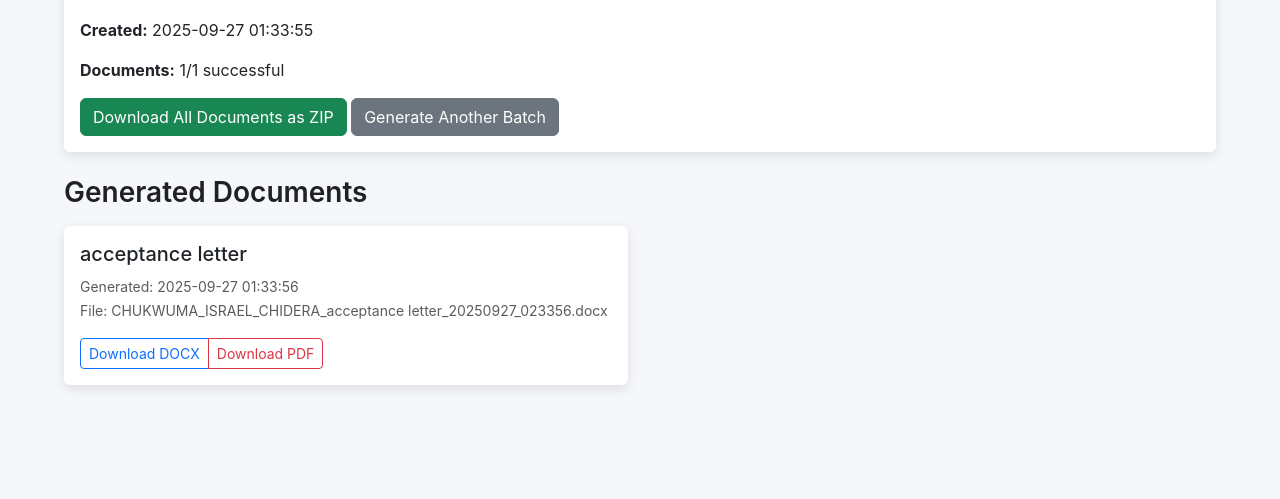
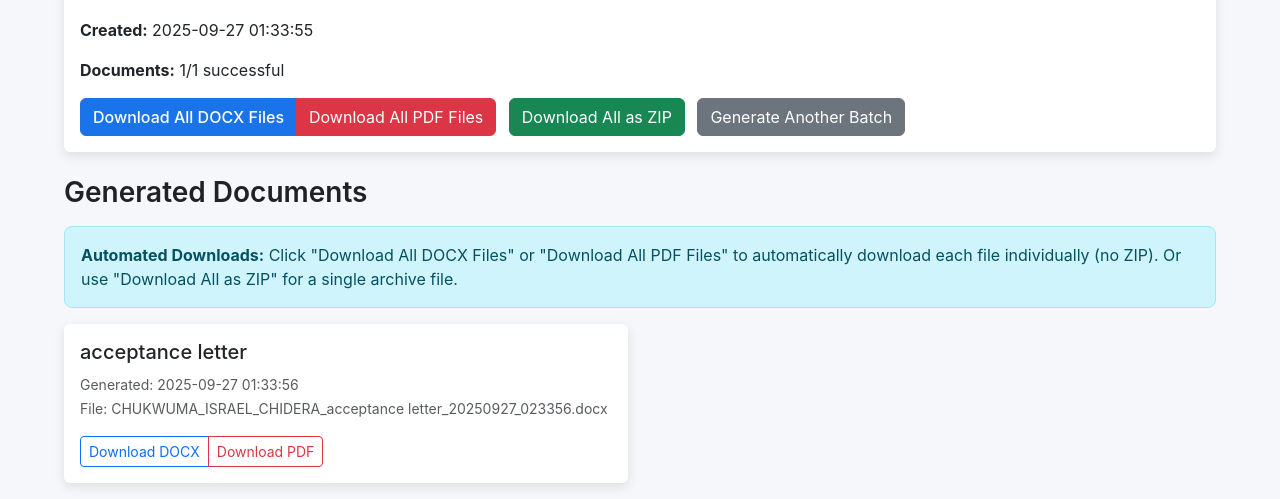
Before and after one commit to LordMirex/mytypist-prototype, a Flask app: page /batch_results/9617e447-b328-4094-a688-a33605b0f500 in a window 1280 px wide. Shown: the part 372-871 px from the top of the page. Before the commit the page ends 760 px from the top, so only its background shows below. Run offline with Flask 3, Linux system fonts and the light colour scheme.

Commit message:
Fixed the pdf generator

```diff
--- a/app.py
+++ b/app.py
@@ -5,8 +5,15 @@ from docxtpl import DocxTemplate, RichText
 from werkzeug.utils import secure_filename
 from reportlab.lib.pagesizes import letter
 from reportlab.pdfgen import canvas
+from reportlab.pdfbase import pdfmetrics
+from reportlab.pdfbase.ttfonts import TTFont
 from docx import Document
 from docx.shared import Inches, Pt
+from reportlab.platypus import SimpleDocTemplate, Paragraph, Spacer, PageBreak
+from reportlab.lib.styles import ParagraphStyle
+from reportlab.lib.enums import TA_LEFT, TA_CENTER, TA_RIGHT, TA_JUSTIFY
+from reportlab.lib.units import inch
+from xml.sax.saxutils import escape
 from collections import defaultdict, Counter
 import os
 import re
@@ -19,7 +26,6 @@ import logging
 import json
 import xml.etree.ElementTree as ET
 from zipfile import ZipFile
-import img2pdf
 from PIL import Image, ImageDraw, ImageFont
 import tempfile
 
@@ -616,83 +622,201 @@ class DocumentProcessor:
 
     @staticmethod
     def convert_to_pdf(docx_path):
-        """Convert DOCX to PDF using image-based approach for perfect formatting."""
+        """Convert DOCX to PDF using simple canvas approach for reliable output."""
         try:
-            # Create a temporary directory for images
-            with tempfile.TemporaryDirectory() as temp_dir:
-                # Convert DOCX to images (simulate with a high-quality render)
-                # For now, we'll create a simple image representation
-                # In production, you might want to use a more sophisticated approach
+            pdf_path = docx_path.replace('.docx', '.pdf')
+            logger.info(f"Starting simple PDF conversion: {docx_path} -> {pdf_path}")
+            # Define font settings BEFORE using them
+            FIXED_FONT_SIZE = 13
+            BASE_FONT_NAME = 'Times-Roman'  # Cross-platform compatible font
 
-                # Read the DOCX content
-                doc = Document(docx_path)
+            logger.info(f"Using HARDCODED font: {BASE_FONT_NAME} at size {FIXED_FONT_SIZE}")
 
-                # Create a high-quality image representation
-                images = []
+            # Open the DOCX
+            doc = Document(docx_path)
+            section = doc.sections[0]
 
-                # For each "page" (simplified - in reality, you'd need proper pagination)
-                # This is a simplified approach that creates one image per section
-                for i, section in enumerate(doc.sections):
-                    # Create an image with the content
-                    img_width = int(section.page_width.pt)
-                    img_height = int(section.page_height.pt)
+            # Get page dimensions
+            try:
+                page_width = float(section.page_width)
+                page_height = float(section.page_height)
+                left_margin = float(section.left_margin)
+                right_margin = float(section.right_margin)
+                top_margin = float(section.top_margin)
+                bottom_margin = float(section.bottom_margin)
+            except Exception:
+                page_width, page_height = letter
+                left_margin = right_margin = top_margin = bottom_margin = 72
 
-                    # Create a high-resolution image (300 DPI for print quality)
-                    dpi = 300
-                    img_width_px = int(img_width * dpi / 72)
-                    img_height_px = int(img_height * dpi / 72)
+            # Create PDF using simple canvas approach
+            c = canvas.Canvas(pdf_path, pagesize=(page_width, page_height))
 
-                    image = Image.new('RGB', (img_width_px, img_height_px), 'white')
-                    draw = ImageDraw.Draw(image)
+            # CROSS-PLATFORM BOOKMAN OLD STYLE SOLUTION
+            def register_bookman_fonts():
+                """Register Bookman Old Style fonts from bundled files or fallback to system/Times-Roman."""
+                fonts_dir = os.path.join(BASE_DIR, 'fonts')
 
-                    # Simple text rendering (in production, use proper layout engine)
-                    y_position = 100  # Start position
+                # Font file mappings
+                font_files = {
+                    'BookmanOldStyle': 'BookmanOldStyle-Regular.ttf',
+                    'BookmanOldStyle-Bold': 'BookmanOldStyle-Bold.ttf',
+                    'BookmanOldStyle-Italic': 'BookmanOldStyle-Italic.ttf',
+                    'BookmanOldStyle-BoldItalic': 'BookmanOldStyle-BoldItalic.ttf'
+                }
 
-                    for paragraph in doc.paragraphs:
-                        if paragraph.text.strip():
-                            # Use a basic font
+                registered_fonts = []
+
+                # Try to register bundled fonts first
+                for font_name, font_file in font_files.items():
+                    font_path = os.path.join(fonts_dir, font_file)
+                    if os.path.exists(font_path):
+                        try:
+                            pdfmetrics.registerFont(TTFont(font_name, font_path))
+                            registered_fonts.append(font_name)
+                            logger.info(f"Registered bundled font: {font_name} from {font_file}")
+                        except Exception as e:
+                            logger.warning(f"Failed to register {font_name}: {e}")
+
+                # If no bundled fonts, try system fonts (Windows/Mac)
+                if not registered_fonts:
+                    system_paths = [
+                        # Windows paths
+                        r'C:\Windows\Fonts\BOOKOS.TTF',
+                        r'C:\Windows\Fonts\bookos.ttf',
+                        # Mac paths
+                        '/System/Library/Fonts/BookmanOldStyle.ttf',
+                        '/Library/Fonts/BookmanOldStyle.ttf'
+                    ]
+
+                    for path in system_paths:
+                        if os.path.exists(path):
                             try:
-                                font = ImageFont.truetype("arial.ttf", 40)
-                            except:
-                                font = ImageFont.load_default()
+                                pdfmetrics.registerFont(TTFont('BookmanOldStyle', path))
+                                registered_fonts.append('BookmanOldStyle')
+                                logger.info(f"Registered system font: BookmanOldStyle from {path}")
+                                break
+                            except Exception as e:
+                                logger.warning(f"Failed to register system font {path}: {e}")
 
-                            # Draw the paragraph text
-                            draw.text((100, y_position), paragraph.text, fill='black', font=font)
-                            y_position += 60
+                # Return the base font name to use
+                if 'BookmanOldStyle' in registered_fonts:
+                    return 'BookmanOldStyle'
+                else:
+                    logger.info("Bookman Old Style not available, using Times-Roman fallback")
+                    return 'Times-Roman'
 
-                    # Save the image
-                    img_path = os.path.join(temp_dir, f"page_{i+1}.png")
-                    image.save(img_path, 'PNG', dpi=(dpi, dpi))
-                    images.append(img_path)
+            # Register fonts and get the base font name
+            BASE_FONT_NAME = register_bookman_fonts()
 
-                # Convert images to PDF
-                pdf_path = docx_path.replace('.docx', '.pdf')
+            # Start drawing from top
+            y_position = page_height - top_margin
 
-                with open(pdf_path, "wb") as f:
-                    if images:
-                        f.write(img2pdf.convert(images))
-                    else:
-                        # Fallback: create a simple PDF if no images
-                        c = canvas.Canvas(pdf_path, pagesize=letter)
-                        c.drawString(100, 750, "Document converted to PDF")
-                        c.save()
+            for paragraph in doc.paragraphs:
+                if not paragraph.text.strip():
+                    y_position -= FIXED_FONT_SIZE * 1.8  # Empty line spacing consistent with text
+                    continue
 
-                logger.info(f"Successfully converted DOCX to PDF using image-based method: {pdf_path}")
-                return pdf_path
+                # Get paragraph alignment
+                alignment = paragraph.alignment
+
+                # Process each run in the paragraph
+                x_position = left_margin
+                line_parts = []
+
+                for run in paragraph.runs:
+                    if not run.text:
+                        continue
+
+                    # Get run formatting - HARDCODED to Bookman Old Style and size 13
+                    font_name = BASE_FONT_NAME  # Always 'BookmanOldStyle' or 'Times-Roman' fallback
+                    font_size = FIXED_FONT_SIZE  # Always 13
+
+                    # Build font string with styling - handle Bookman vs Times-Roman
+                    if font_name == 'BookmanOldStyle':
+                        if run.bold and run.italic:
+                            font_string = "BookmanOldStyle-BoldItalic"
+                        elif run.bold:
+                            font_string = "BookmanOldStyle-Bold"
+                        elif run.italic:
+                            font_string = "BookmanOldStyle-Italic"
+                        else:
+                            font_string = "BookmanOldStyle"
+                    else:  # Times-Roman fallback
+                        if run.bold and run.italic:
+                            font_string = f"{font_name}-BoldOblique"
+                        elif run.bold:
+                            font_string = f"{font_name}-Bold"
+                        elif run.italic:
+                            font_string = f"{font_name}-Oblique"
+                        else:
+                            font_string = font_name
+
+                    line_parts.append({
+                        'text': run.text,
+                        'font': font_string,
+                        'size': font_size,
+                        'underline': run.underline
+                    })
+
+                if line_parts:
+                    # Calculate total text width for alignment
+                    total_width = 0
+                    for part in line_parts:
+                        c.setFont(part['font'], part['size'])
+                        total_width += c.stringWidth(part['text'], part['font'], part['size'])
+
+                    # Determine x position based on alignment
+                    content_width = page_width - left_margin - right_margin
+                    if alignment == 1:  # CENTER
+                        x_position = left_margin + (content_width - total_width) / 2
+                    elif alignment == 2:  # RIGHT
+                        x_position = page_width - right_margin - total_width
+                    else:  # LEFT or default
+                        x_position = left_margin
+
+                    # Draw each part
+                    current_x = x_position
+                    for part in line_parts:
+                        c.setFont(part['font'], part['size'])
+                        c.drawString(current_x, y_position, part['text'])
+
+                        # Add underline if needed
+                        if part['underline']:
+                            text_width = c.stringWidth(part['text'], part['font'], part['size'])
+                            c.line(current_x, y_position - 2, current_x + text_width, y_position - 2)
+
+                        current_x += c.stringWidth(part['text'], part['font'], part['size'])
+
+                    # Move to next line - use proper line spacing
+                    y_position -= FIXED_FONT_SIZE * 1.8  # Increased spacing for readability
+
+                    # Add extra spacing after paragraphs (simulate paragraph breaks)
+                    if paragraph.text.strip().endswith('.') or paragraph.text.strip().endswith(':'):
+                        y_position -= FIXED_FONT_SIZE * 0.5  # Extra paragraph spacing
+
+                    # Check if we need a new page
+                    if y_position < bottom_margin:
+                        c.showPage()
+                        y_position = page_height - top_margin
+
+            c.save()
+            logger.info(f"Simple PDF conversion completed: {pdf_path}")
+            return pdf_path
 
         except Exception as e:
-            logger.error(f"Image-based PDF conversion failed: {str(e)}")
-            # Fallback to simple PDF creation
+            logger.error(f"Simple PDF conversion failed: {str(e)}")
             return DocumentProcessor._create_simple_pdf(docx_path)
 
     @staticmethod
     def _create_simple_pdf(docx_path):
-        """Create a simple PDF as fallback."""
+        """Create a simple PDF as a clear fallback indicating conversion error."""
         pdf_path = docx_path.replace('.docx', '.pdf')
         try:
             c = canvas.Canvas(pdf_path, pagesize=letter)
-            c.drawString(100, 750, "PDF Conversion")
-            c.drawString(100, 730, "Document converted successfully")
+            c.setFont("Times-Roman", 12)
+            c.drawString(72, 750, "PDF Conversion Error")
+            c.drawString(72, 730, "The system could not fully render the DOCX to PDF.")
+            c.drawString(72, 712, "Please download the DOCX instead, or contact support.")
             c.save()
             return pdf_path
         except Exception as e:
@@ -960,6 +1084,85 @@ def batch_download(batch_id):
     except Exception as e:
         logger.error(f"Error creating batch download: {str(e)}")
         flash('Error creating batch download. Please try downloading documents individually.', 'error')
+        return redirect(url_for('batch_results', batch_id=batch_id))
+
+@app.route('/batch_download_docx/<string:batch_id>')
+def batch_download_docx(batch_id):
+    """Download all DOCX documents from a batch as a ZIP file."""
+    batch = BatchGeneration.query.filter_by(batch_id=batch_id).first_or_404()
+    documents = CreatedDocument.query.filter_by(batch_id=batch_id).all()
+
+    if not documents:
+        flash('No documents found in this batch.', 'error')
+        return redirect(url_for('batch_results', batch_id=batch_id))
+
+    try:
+        # Create a ZIP file in memory with only DOCX files
+        zip_buffer = io.BytesIO()
+        with ZipFile(zip_buffer, 'w') as zip_file:
+            for doc in documents:
+                docx_path = os.path.join(app.config['GENERATED_FOLDER'], doc.file_path)
+                if os.path.exists(docx_path):
+                    # Add only DOCX file to ZIP
+                    zip_file.write(docx_path, doc.original_filename)
+
+        zip_buffer.seek(0)
+
+        # Send the ZIP file
+        zip_filename = f"batch_docx_{batch_id}_{datetime.now().strftime('%Y%m%d_%H%M%S')}.zip"
+        return send_file(
+            zip_buffer,
+            as_attachment=True,
+            download_name=zip_filename,
+            mimetype='application/zip'
+        )
+
+    except Exception as e:
+        logger.error(f"Error creating DOCX batch download: {str(e)}")
+        flash('Error creating DOCX batch download. Please try downloading documents individually.', 'error')
+        return redirect(url_for('batch_results', batch_id=batch_id))
+
+@app.route('/batch_download_pdf/<string:batch_id>')
+def batch_download_pdf(batch_id):
+    """Download all PDF documents from a batch as a ZIP file."""
+    batch = BatchGeneration.query.filter_by(batch_id=batch_id).first_or_404()
+    documents = CreatedDocument.query.filter_by(batch_id=batch_id).all()
+
+    if not documents:
+        flash('No documents found in this batch.', 'error')
+        return redirect(url_for('batch_results', batch_id=batch_id))
+
+    try:
+        # Create a ZIP file in memory with only PDF files
+        zip_buffer = io.BytesIO()
+        with ZipFile(zip_buffer, 'w') as zip_file:
+            for doc in documents:
+                docx_path = os.path.join(app.config['GENERATED_FOLDER'], doc.file_path)
+                pdf_path = docx_path.replace('.docx', '.pdf')
+
+                # Generate PDF if it doesn't exist
+                if not os.path.exists(pdf_path) and os.path.exists(docx_path):
+                    DocumentProcessor.convert_to_pdf(docx_path)
+
+                # Add PDF file to ZIP if it exists
+                if os.path.exists(pdf_path):
+                    pdf_filename = doc.original_filename.replace('.docx', '.pdf')
+                    zip_file.write(pdf_path, pdf_filename)
+
+        zip_buffer.seek(0)
+
+        # Send the ZIP file
+        zip_filename = f"batch_pdf_{batch_id}_{datetime.now().strftime('%Y%m%d_%H%M%S')}.zip"
+        return send_file(
+            zip_buffer,
+            as_attachment=True,
+            download_name=zip_filename,
+            mimetype='application/zip'
+        )
+
+    except Exception as e:
+        logger.error(f"Error creating PDF batch download: {str(e)}")
+        flash('Error creating PDF batch download. Please try downloading documents individually.', 'error')
         return redirect(url_for('batch_results', batch_id=batch_id))
 
 @app.route('/admin')
--- a/requirements.txt
+++ b/requirements.txt
@@ -9,10 +9,9 @@ docxtpl==0.16.7
 python-docx==1.1.0
 python-dateutil==2.8.2
 
-# PDF generation - PERFECT IMAGE-BASED CONVERSION
-reportlab==4.0.4
+# PDF generation - PROPER REPORTLAB CONVERSION
+reportlab>=4.2.0,<5.0
 Pillow>=9.5.0
-img2pdf==0.4.4
 
 # Development/Monitoring
 tqdm==4.65.0
--- a/templates/batch_results.html
+++ b/templates/batch_results.html
@@ -24,17 +24,33 @@
                 </div>
                 {% endif %}
 
-                <!-- Batch Download Button -->
+                <!-- Batch Download Buttons -->
                 <div class="mt-3">
-                    <a href="{{ url_for('batch_download', batch_id=batch.batch_id) }}" class="btn btn-success">
-                        <i class="fas fa-download"></i> Download All Documents as ZIP
-                    </a>
+                    <div class="btn-group me-2" role="group">
+                        <button onclick="downloadAllDocx()" class="btn btn-primary">
+                            <i class="fas fa-file-word"></i> Download All DOCX Files
+                            <span id="docx-progress" class="badge bg-light text-dark ms-1" style="display:none;">0/{{ documents|length }}</span>
+                        </button>
+                        <button onclick="downloadAllPdf()" class="btn btn-danger">
+                            <i class="fas fa-file-pdf"></i> Download All PDF Files
+                            <span id="pdf-progress" class="badge bg-light text-dark ms-1" style="display:none;">0/{{ documents|length }}</span>
+                        </button>
+                    </div>
+                    <div class="btn-group me-2" role="group">
+                        <a href="{{ url_for('batch_download', batch_id=batch.batch_id) }}" class="btn btn-success">
+                            <i class="fas fa-download"></i> Download All as ZIP
+                        </a>
+                    </div>
                     <a href="{{ url_for('batch') }}" class="btn btn-secondary">Generate Another Batch</a>
                 </div>
             </div>
         </div>
 
         <h3 class="mb-3">Generated Documents</h3>
+        <div class="alert alert-info">
+            <i class="fas fa-info-circle"></i>
+            <strong>Automated Downloads:</strong> Click "Download All DOCX Files" or "Download All PDF Files" to automatically download each file individually (no ZIP). Or use "Download All as ZIP" for a single archive file.
+        </div>
 
         {% if documents %}
             <div class="row">
@@ -66,4 +82,89 @@
             </div>
         {% endif %}
     </div>
+
+    <script>
+        // Store document URLs for batch downloading
+        const documents = [
+            {% for document in documents %}
+            {
+                id: {{ document.id }},
+                name: "{{ document.template.name }}",
+                docx_url: "{{ url_for('download', document_id=document.id, format='docx') }}",
+                pdf_url: "{{ url_for('download', document_id=document.id, format='pdf') }}"
+            }{% if not loop.last %},{% endif %}
+            {% endfor %}
+        ];
+
+        function downloadFile(url, filename) {
+            // Create a temporary link and click it to trigger download
+            const link = document.createElement('a');
+            link.href = url;
+            link.download = filename;
+            link.style.display = 'none';
+            document.body.appendChild(link);
+            link.click();
+            document.body.removeChild(link);
+        }
+
+        function downloadAllDocx() {
+            const button = event.target.closest('button');
+            const progressSpan = document.getElementById('docx-progress');
+
+            // Disable button and show progress
+            button.disabled = true;
+            progressSpan.style.display = 'inline';
+
+            let downloaded = 0;
+            const total = documents.length;
+
+            // Download each DOCX file with a delay to prevent browser blocking
+            documents.forEach((doc, index) => {
+                setTimeout(() => {
+                    downloadFile(doc.docx_url, `${doc.name}.docx`);
+                    downloaded++;
+                    progressSpan.textContent = `${downloaded}/${total}`;
+
+                    // Re-enable button when all downloads are triggered
+                    if (downloaded === total) {
+                        setTimeout(() => {
+                            button.disabled = false;
+                            progressSpan.style.display = 'none';
+                            progressSpan.textContent = `0/${total}`;
+                        }, 1000);
+                    }
+                }, index * 500); // 500ms delay between each download
+            });
+        }
+
+        function downloadAllPdf() {
+            const button = event.target.closest('button');
+            const progressSpan = document.getElementById('pdf-progress');
+
+            // Disable button and show progress
+            button.disabled = true;
+            progressSpan.style.display = 'inline';
+
+            let downloaded = 0;
+            const total = documents.length;
+
+            // Download each PDF file with a delay to prevent browser blocking
+            documents.forEach((doc, index) => {
+                setTimeout(() => {
+                    downloadFile(doc.pdf_url, `${doc.name}.pdf`);
+                    downloaded++;
+                    progressSpan.textContent = `${downloaded}/${total}`;
+
+                    // Re-enable button when all downloads are triggered
+                    if (downloaded === total) {
+                        setTimeout(() => {
+                            button.disabled = false;
+                            progressSpan.style.display = 'none';
+                            progressSpan.textContent = `0/${total}`;
+                        }, 1000);
+                    }
+                }, index * 500); // 500ms delay between each download
+            });
+        }
+    </script>
 {% endblock %}
```
Also changed, not shown: FONT_SETUP.md (added, +62 -0 lines), DOCX.PNG (added), PDF.PNG (added), db/app.db, doc output.PNG (added), fonts/BookmanOldStyle-Bold.ttf (added), fonts/BookmanOldStyle-BoldItalic.ttf (added), fonts/BookmanOldStyle-Italic.ttf (added), fonts/BookmanOldStyle-Regular.ttf (added), fonts/README.md (added), out.PNG (added), 1 other file.
